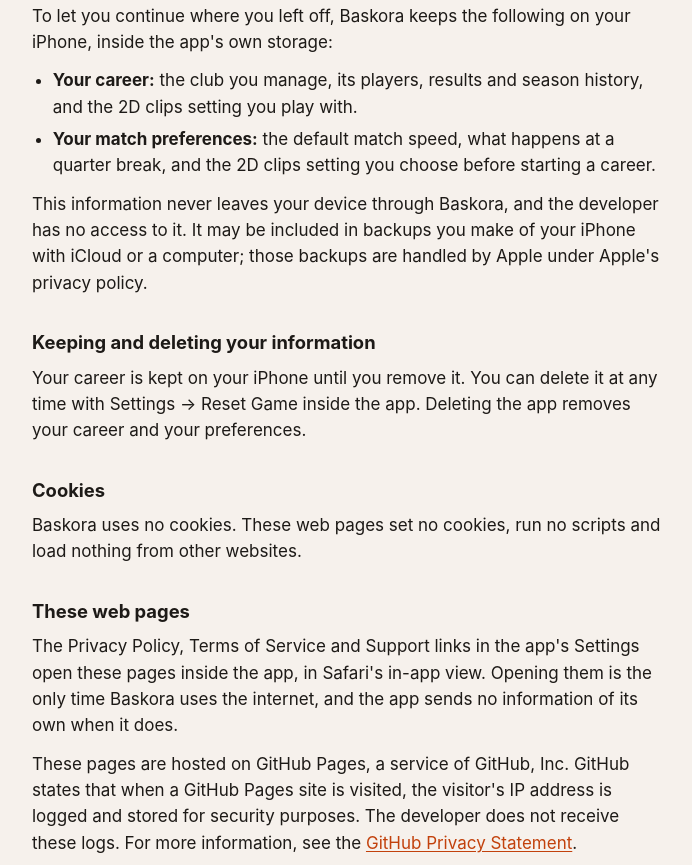
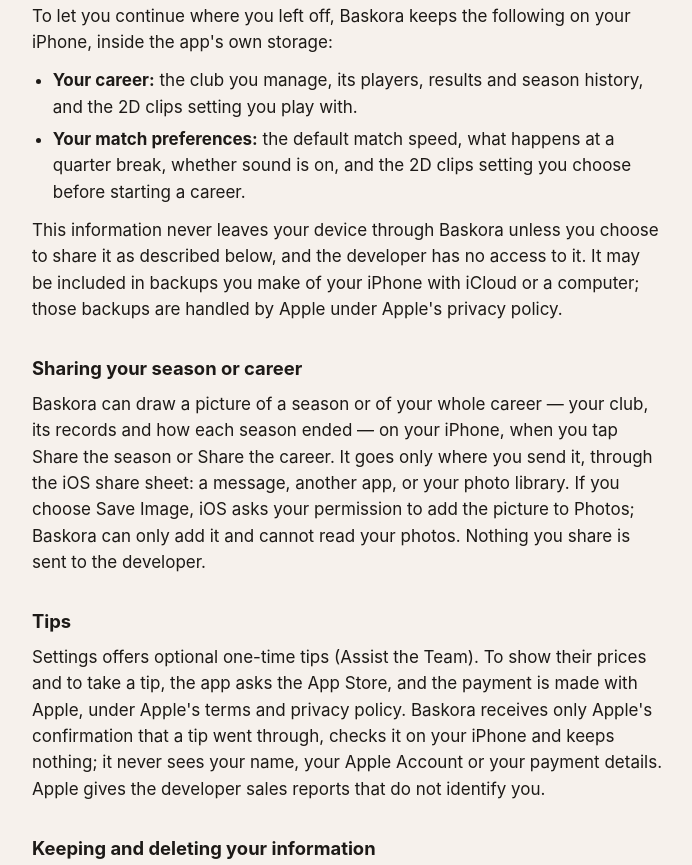
Before and after one commit to baskoraapp/baskora, a plain HTML site: page privacy.html in a window 1280 px wide. Shown: the part 535-1400 px from the top of the page, without its empty margins (292-984 px from the left). Drawn offline with Linux system fonts and the light colour scheme.

Commit message:
Update privacy.html

```diff
--- a/privacy.html
+++ b/privacy.html
@@ -22,7 +22,7 @@
 
   <main>
     <h1>Baskora Privacy Policy</h1>
-    <p class="updated">Last updated: October 24, 2026</p>
+    <p class="updated">Last updated: November 20, 2026</p>
 
     <p>Baskora is a basketball management game for iPhone, developed by Ceyhun Asılkazancı. The game runs entirely on your device and needs no internet connection. This policy explains what happens to your information when you use the app and these web pages.</p>
 
@@ -33,9 +33,15 @@
     <p>To let you continue where you left off, Baskora keeps the following on your iPhone, inside the app's own storage:</p>
     <ul>
       <li><strong>Your career:</strong> the club you manage, its players, results and season history, and the 2D clips setting you play with.</li>
-      <li><strong>Your match preferences:</strong> the default match speed, what happens at a quarter break, and the 2D clips setting you choose before starting a career.</li>
+      <li><strong>Your match preferences:</strong> the default match speed, what happens at a quarter break, whether sound is on, and the 2D clips setting you choose before starting a career.</li>
     </ul>
-    <p>This information never leaves your device through Baskora, and the developer has no access to it. It may be included in backups you make of your iPhone with iCloud or a computer; those backups are handled by Apple under Apple's privacy policy.</p>
+    <p>This information never leaves your device through Baskora unless you choose to share it as described below, and the developer has no access to it. It may be included in backups you make of your iPhone with iCloud or a computer; those backups are handled by Apple under Apple's privacy policy.</p>
+
+    <h2>Sharing your season or career</h2>
+    <p>Baskora can draw a picture of a season or of your whole career — your club, its records and how each season ended — on your iPhone, when you tap Share the season or Share the career. It goes only where you send it, through the iOS share sheet: a message, another app, or your photo library. If you choose Save Image, iOS asks your permission to add the picture to Photos; Baskora can only add it and cannot read your photos. Nothing you share is sent to the developer.</p>
+
+    <h2>Tips</h2>
+    <p>Settings offers optional one-time tips (Assist the Team). To show their prices and to take a tip, the app asks the App Store, and the payment is made with Apple, under Apple's terms and privacy policy. Baskora receives only Apple's confirmation that a tip went through, checks it on your iPhone and keeps nothing; it never sees your name, your Apple Account or your payment details. Apple gives the developer sales reports that do not identify you.</p>
 
     <h2>Keeping and deleting your information</h2>
     <p>Your career is kept on your iPhone until you remove it. You can delete it at any time with Settings → Reset Game inside the app. Deleting the app removes your career and your preferences.</p>
@@ -44,7 +50,7 @@
     <p>Baskora uses no cookies. These web pages set no cookies, run no scripts and load nothing from other websites.</p>
 
     <h2>These web pages</h2>
-    <p>The Privacy Policy, Terms of Service and Support links in the app's Settings open these pages inside the app, in Safari's in-app view. Opening them is the only time Baskora uses the internet, and the app sends no information of its own when it does.</p>
+    <p>The Privacy Policy, Terms of Service and Support links in the app's Settings open these pages inside the app, in Safari's in-app view. Opening them, and the tip card asking the App Store for its prices or taking a tip, are the only times Baskora uses the internet; the app sends no information of its own when it does. (A picture you share goes wherever you send it, through iOS.)</p>
     <p>These pages are hosted on GitHub Pages, a service of GitHub, Inc. GitHub states that when a GitHub Pages site is visited, the visitor's IP address is logged and stored for security purposes. The developer does not receive these logs. For more information, see the <a href="https://docs.github.com/en/site-policy/privacy-policies/github-general-privacy-statement">GitHub Privacy Statement</a>.</p>
 
     <h2>Children</h2>
```
